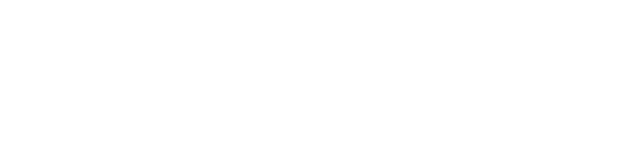
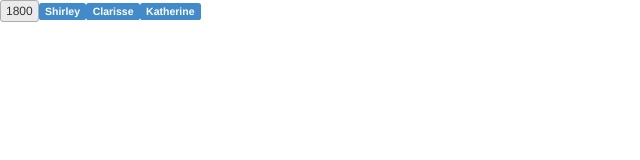
Before and after one commit to sxywu/backbone-d3, a plain HTML site: page index.html in a window 1280 px wide. Shown: the whole page, without its empty margins (0-640 px from the left). Drawn offline with Linux system fonts and the light colour scheme.

Commit message:
example #1 with backbone

```diff
--- a/index.html
+++ b/index.html
@@ -10,9 +10,15 @@
   		<link rel="stylesheet" href="stylesheets/style.css">
 	    <script data-main="scripts/main" src="scripts/contrib/require-jquery.js"></script>
 
+      <script src="scripts/contrib/underscore.js"></script>
+      <script src="scripts/contrib/backbone.js"></script>
+
 	</head>
 
 	<body>
+    <div class="party">
 
+    </div>
+    <script src="scripts/backbone01.js"></script>
 	</body>
 </html>
--- /dev/null
+++ b/scripts/backbone01.js
@@ -0,0 +1,69 @@
+/*
+simple visualization of partygoers at 6pm, 9pm, 12pm
+written only with Backbone
+*/
+
+var party = [
+	{
+		time: 1800,
+		partiers: ['Shirley', 'Clarisse', 'Katherine']
+	},
+	{
+		time: 2100,
+		partiers: ['Shirley', 'Alex', 'Clarisse', 'Allison', 'Mike', 'Adam', 'Patrick', 'Katherine', 'Diane']
+	},
+	{
+		time: 2400,
+		partiers: ['Clarisse', 'Mike', 'Adam', 'Katherine', 'Zack']
+	}
+];
+
+// first, "fetch" the data into a collection
+var partyCollection = new Backbone.Collection();
+partyCollection.reset(party);
+
+var PartyView = Backbone.View.extend({
+	initialize: function() {
+		this.collection = this.options.collection;
+		this.index = 0;
+
+		this.collection.on('reset', _.bind(this.render, this));
+	},
+	// then render two parts:
+	// 1. the time
+	// 2. the partiers at that time
+	render: function() {
+		var model = this.collection.at(this.index);
+		this.$el.html(this.renderTime(model));
+		this.$el.append(this.renderPartiers(model));
+
+		return this;
+	},
+	renderTime: function(model) {
+		return $('<span class="btn btn-default btn-xs partyTime">'
+			+ model.get('time')
+			+ '</span>');
+	},
+	renderPartiers: function(model) {
+		var $partiers = $('<span class="partiers"></span>');
+		_.each(model.get('partiers'), function(partier) {
+			$partiers.append('<span class="label label-primary partier">'
+				+ partier + '</span>');
+		});
+		return $partiers;
+	},
+	events: {
+		'click .partyTime': 'update'
+	},
+	// updating is just rerendering
+	update: function() {
+		this.index = (this.index + 1) % 3;
+
+		this.render();
+	}
+});
+
+var partyView = new PartyView({
+	collection: partyCollection
+});
+$('.party').append(partyView.render().el);
```
